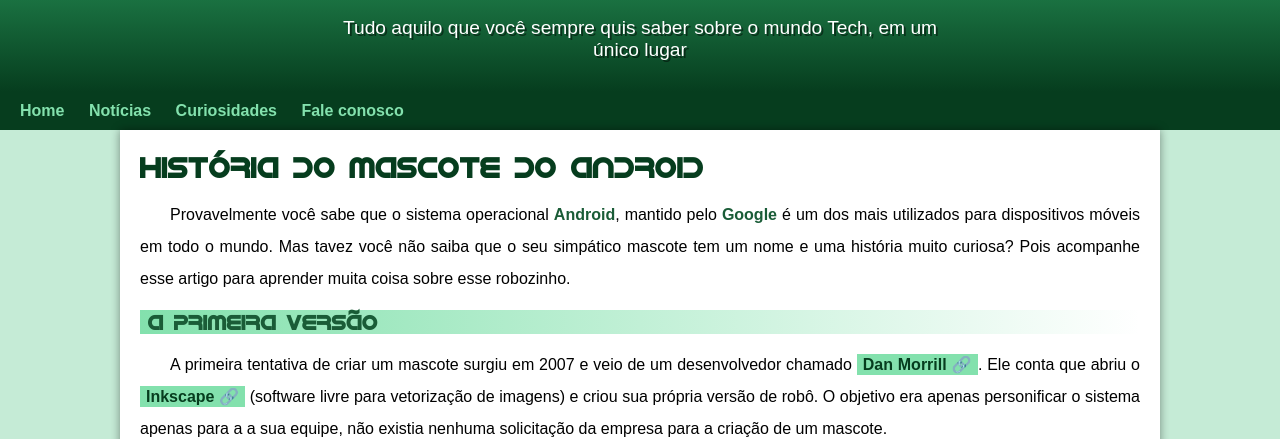
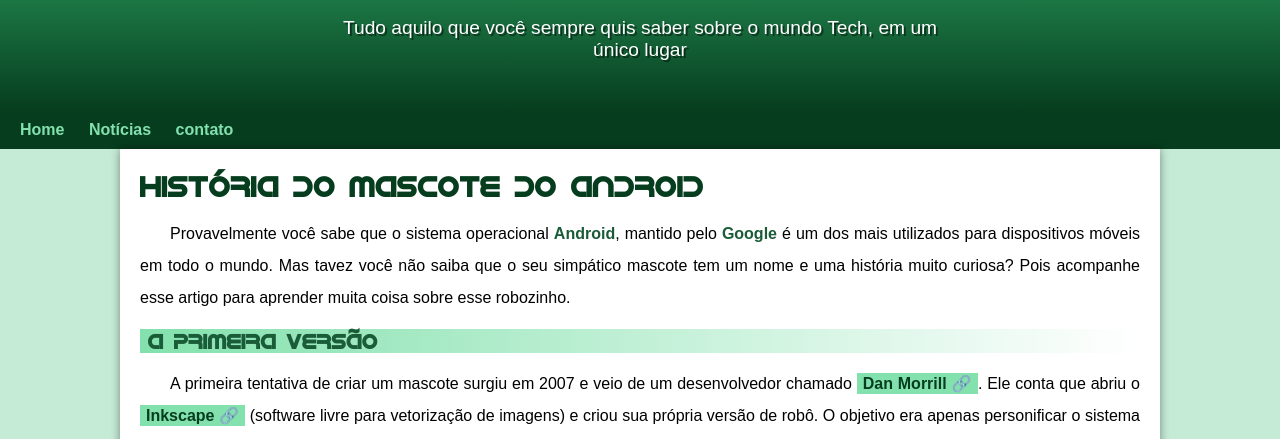
Before and after one commit to Eliezer2000/projeto-android, a plain HTML site: page index.html in a window 1280 px wide. Shown: the part 98-537 px from the top of the page. Drawn offline with Linux system fonts and the light colour scheme; files whose address does not match are found by name.

Commit message:
Problema de padding corrigido

```diff
--- a/index.html
+++ b/index.html
@@ -16,8 +16,7 @@
     <nav>
         <a href="#">Home</a>
         <a href="#">Notícias</a>
-        <a href="#">Curiosidades</a>
-        <a href="#">Fale conosco</a>
+        <a href="#">contato</a>
     </nav>
     <main>
         <article>
--- a/style/style.css
+++ b/style/style.css
@@ -64,7 +64,7 @@
     padding-right: 10px;
     padding-left: 10px;
     margin: auto;
-    margin-bottom: 20px;
+    padding-bottom: 50px;
     text-shadow: 2px 2px  0px rgba(0, 0, 0, 0.479);
 }
 nav {
```
